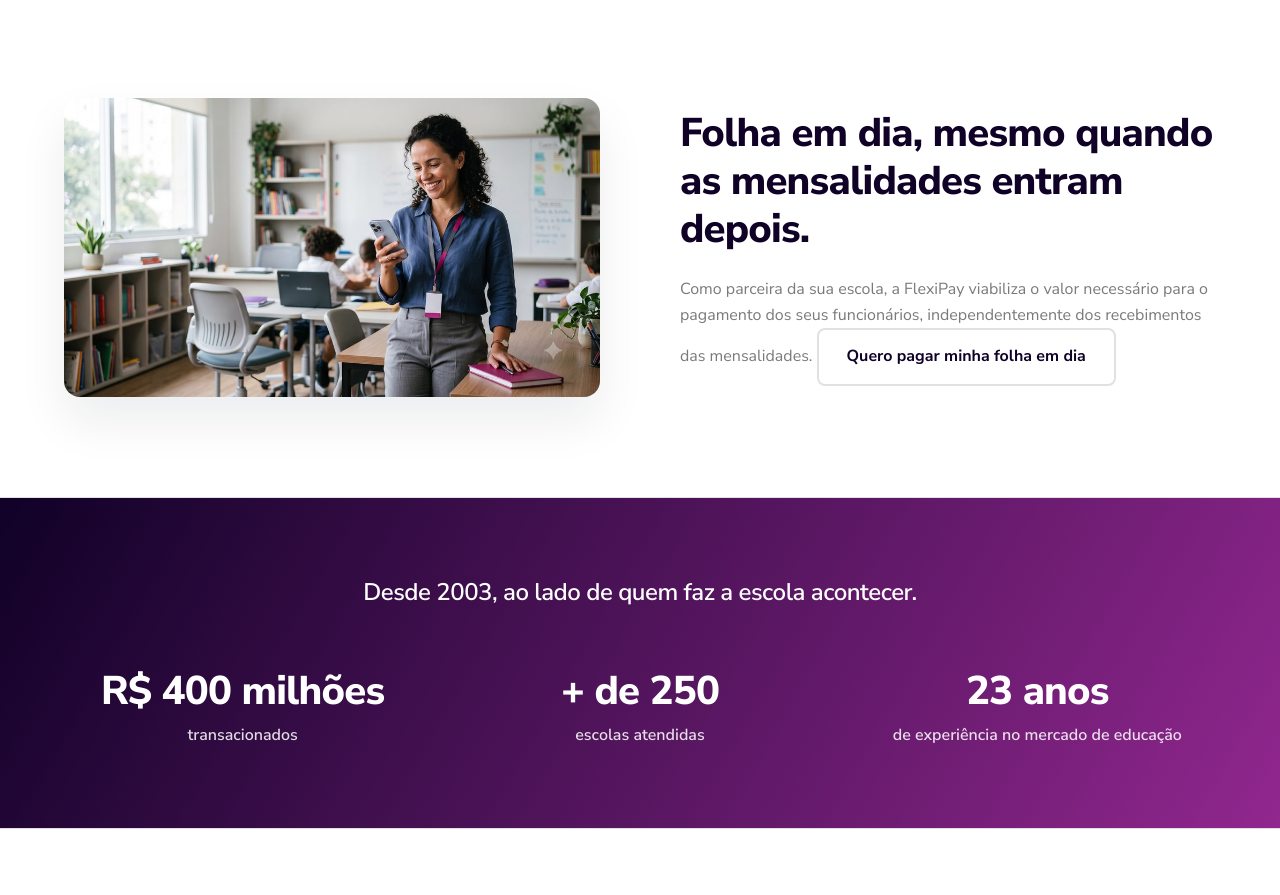
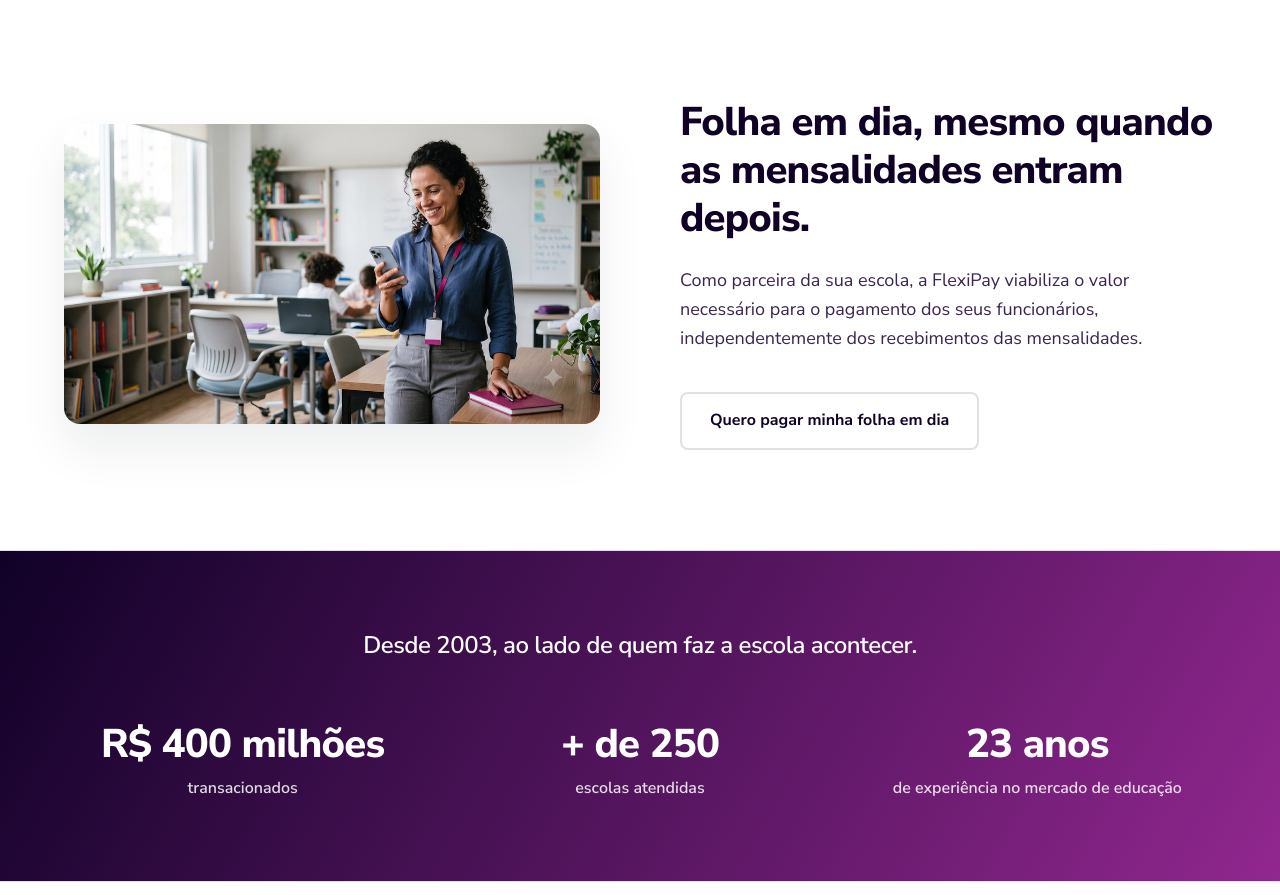
Before and after one commit to jonathanudi/site-flexipay, a plain HTML site: page index.html in a window 1280 px wide. Shown: the part 818-1713 px from the top of the page. Drawn offline with Linux system fonts and the light colour scheme.

```diff
--- a/index.html
+++ b/index.html
@@ -778,7 +778,7 @@
             </div>
             <div class="feature-content">
                 <h2>Folha em dia, mesmo quando as mensalidades entram depois.</h2>
-Como parceira da sua escola, a FlexiPay viabiliza o valor necessário para o pagamento dos seus funcionários, independentemente dos recebimentos das mensalidades.
+<p>Como parceira da sua escola, a FlexiPay viabiliza o valor necessário para o pagamento dos seus funcionários, independentemente dos recebimentos das mensalidades.</p>
                 <a href="#" class="btn btn-outline">Quero pagar minha folha em dia</a>
             </div>
         </div>
```
